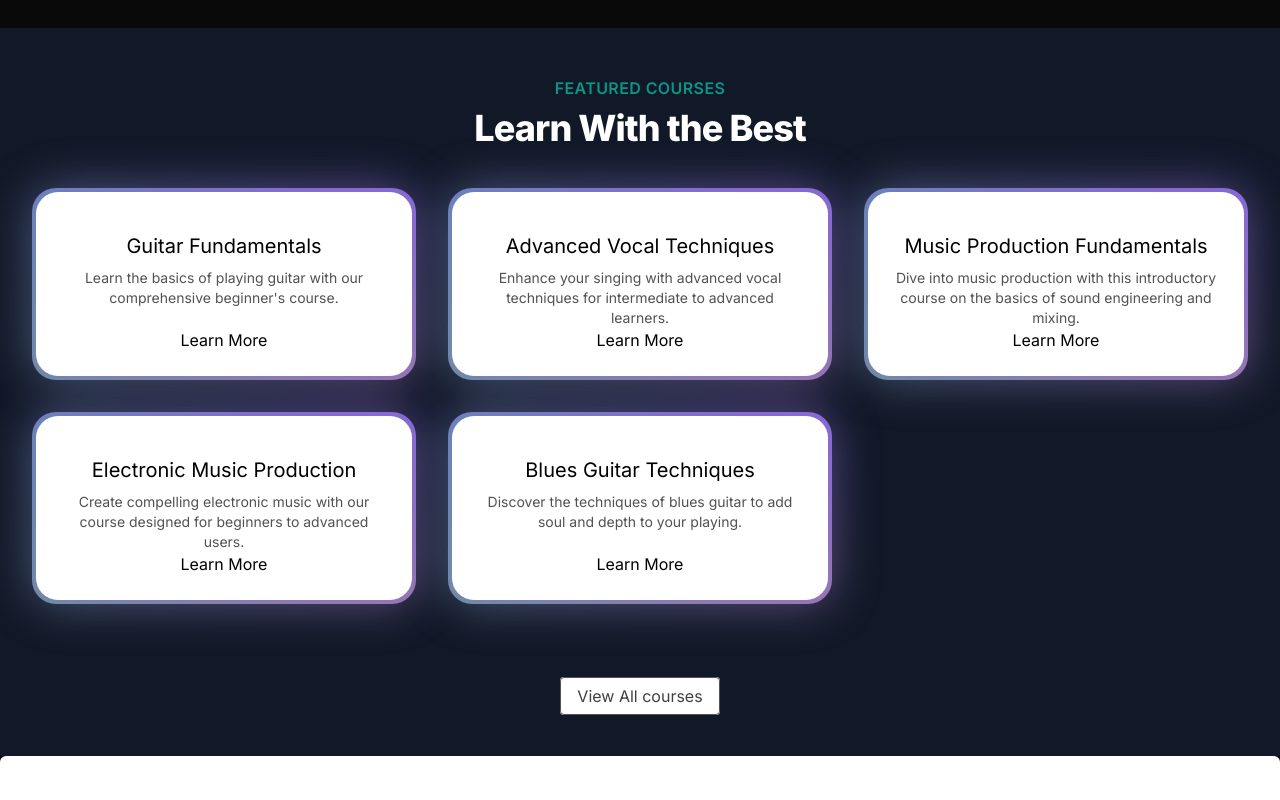
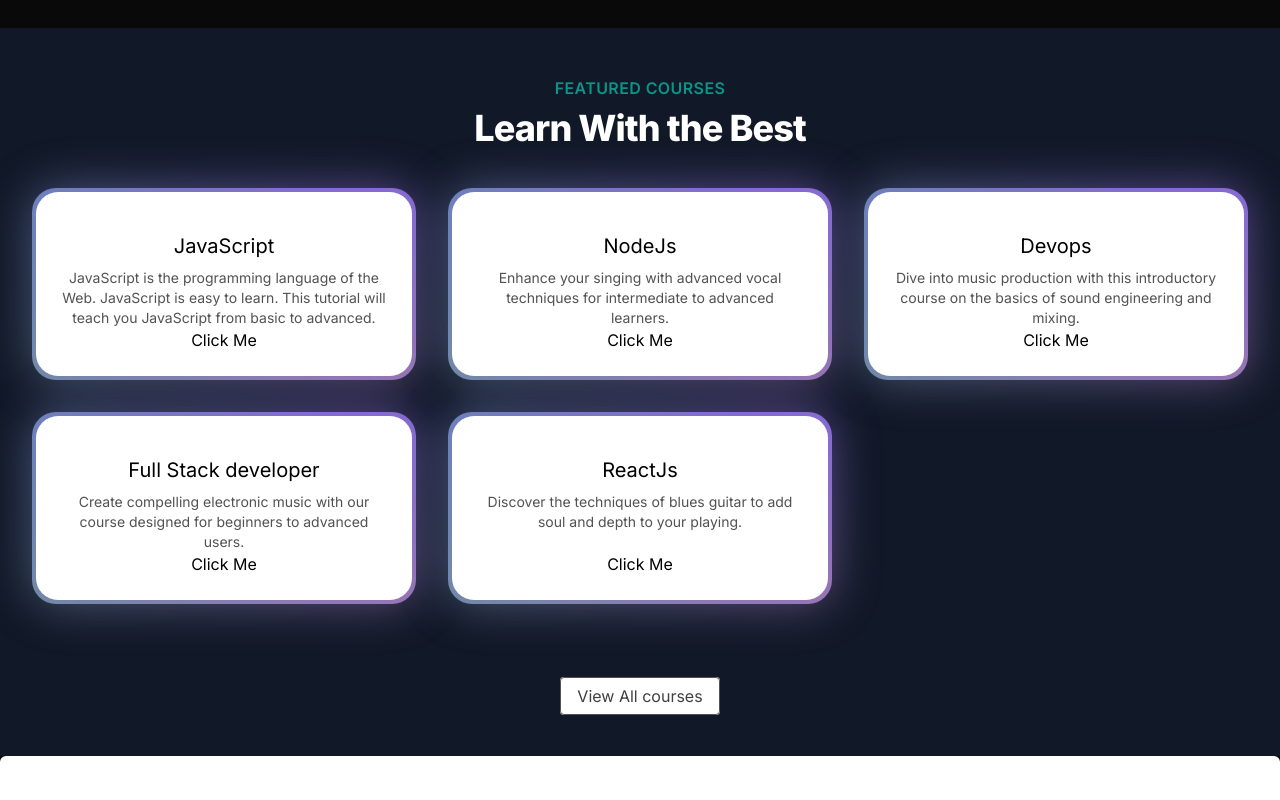
Before and after one commit to pintu1012kumar/Club-tech, a Next.js app: page / in a window 1280 px wide. Shown: the part 612-1412 px from the top of the page. Built offline with nearby package versions, Linux system fonts and the light colour scheme.

Commit message:
update ui

```diff
--- /dev/null
+++ b/src/app/contact/page.tsx
@@ -0,0 +1,11 @@
+import React from 'react'
+
+const page = () => {
+  return (
+    <div>
+      contact us pages
+    </div>
+  )
+}
+
+export default page
--- /dev/null
+++ b/src/app/courses/javascript/page.tsx
@@ -0,0 +1,11 @@
+import React from 'react'
+
+const page = () => {
+  return (
+    <div>
+      javascript..
+    </div>
+  )
+}
+
+export default page
--- /dev/null
+++ b/src/app/courses/page.tsx
@@ -0,0 +1,61 @@
+'use client'
+import { BackgroundGradient } from "@/components/ui/Background-gradient"
+import Link from "next/link"
+
+ import courseData from "@/data/courses_data.json"
+// import { BackgroundGradient } from "../ui/Background-gradient"
+
+interface Course{
+    id: number,
+    title: string,
+    slug: string,
+    description: string,
+    price: number,
+    instructor: string,
+    isFeatured: boolean,
+
+}
+
+
+function FeaturedCourses() {
+    const featuredCourses = courseData.courses.filter((course:Course) => course.isFeatured)
+
+
+  return (
+    <div className="py-12 bg-gray-900">
+        <div>
+            <div className="text-center">
+                <h2 className="text-base text-teal-600 font-semibold tracking-wide uppercase">FEATURED COURSES</h2>
+                <p className="mt-2 text-3xl leading-8 font-extrabold tracking-tight text-white sm:text-4xl">Learn With the Best</p>
+            </div>
+        </div>
+        <div className="mt-10 mx-8">
+            <div className="grid grid-cols-1 sm:grid-cols-2 lg:grid-cols-3 gap-8 justify-center">
+                {featuredCourses.map((course:Course)=> (
+                    <div key={course.id} className="flex justify-center">
+                        <BackgroundGradient
+                        className="flex flex-col rounded-[22px] bg-white dark:bg-zinc-900 overflow-hidden h-full max-w-sm">
+                            <div className="p-4 sm:p-6 flex flex-col items-center text-center flex-grow">
+                                <p className="text-lg sm:text-xl text-black mt-4 mb-2 dark:text-neutral-200">{course.title}</p>
+                                <p className="text-sm text-neutral-600 dark:text-neutral-400 flex-grow">{course.description}</p>
+                                <Link href={`/courses/${course.slug}`}>
+                                Click Me
+                                </Link>
+                            </div>
+                        </BackgroundGradient>
+                    </div>
+                ))}
+            </div>
+        </div>
+        <div className="mt-20 text-center">
+            <Link href={"/courses"}
+            className="px-4 py-2 rounded border border-neutral-600 text-neutral-700 bg-white hover:bg-gray-100 transition duration-200"
+            >
+            View All courses
+            </Link>
+        </div>
+    </div>
+  )
+}
+
+export default FeaturedCourses
--- a/src/components/FeaturedCourses.tsx
+++ b/src/components/FeaturedCourses.tsx
@@ -1,6 +1,6 @@
 'use client'
 import Link from "next/link"
-import courseData from "../data/dance_courses.json"
+import courseData from "../data/courses_data.json"
 import { BackgroundGradient } from "./ui/Background-gradient"
 
 interface Course{
@@ -36,7 +36,7 @@
                                     <p className="text-lg sm:text-xl text-black mt-4 mb-2 dark:text-neutral-200">{course.title}</p>
                                     <p className="text-sm text-neutral-600 dark:text-neutral-400 flex-grow">{course.description}</p>
                                     <Link href={`/courses/${course.slug}`}>
-                                Learn More
+                                    Click Me
                                     </Link>
                                 </div>
                             </BackgroundGradient>
--- a/src/components/HeroSection.tsx
+++ b/src/components/HeroSection.tsx
@@ -13,8 +13,11 @@
       />
         <div className="p-4 relative z-10 w-full text-center" >
             <h1
-            className="mt-20 md:mt-0 text-4xl md:text-7xl font-bold bg-clip-text text-transparent bg-gradient-to-b from-neutral-50 to-neutral-400"
-            >Master the art of music</h1>
+            className="mt-20 md:mt-0 text-3xl md:text-7xl font-bold bg-clip-text text-transparent bg-gradient-to-b from-neutral-50 to-neutral-400"
+            >Best Development Roadmap Here.</h1>
+            {/* <h1
+            className="mt-20 md:mt-0  md:text-7xl font-bold bg-clip-text text-transparent bg-gradient-to-b from-neutral-50 to-neutral-400"
+            > You Should Follow</h1> */}
             <p
             className="mt-4 font-normal text-base md:text-lg text-neutral-300 max-w-lg mx-auto"
             >Dive into our comprehensive music courses and transform your musical journey today. Whether you're a beginner or looking to refine your skills, join us to unlock your true potential.</p>
--- a/src/components/Navbar.tsx
+++ b/src/components/Navbar.tsx
@@ -19,11 +19,11 @@
 
         <MenuItem setActive={setActive} active={active} item="Our Courses">
         <div className="flex flex-col space-y-4 text-sm">
-        <HoveredLink href="/courses">All courses</HoveredLink>
-        <HoveredLink href="/courses">All courses</HoveredLink>
-        <HoveredLink href="/courses">All courses</HoveredLink>
-        <HoveredLink href="/courses">All courses</HoveredLink>
-        <HoveredLink href="/courses">All courses</HoveredLink>
+        <HoveredLink href="/courses/javascript">JavaScript</HoveredLink>
+        <HoveredLink href="/courses/reactjs">ReactJs</HoveredLink>
+        <HoveredLink href="/courses/nodejs">NodeJs</HoveredLink>
+        <HoveredLink href="/courses/fullstack">Full Stack Development</HoveredLink>
+        <HoveredLink href="/courses/devops">Devops</HoveredLink>
         </div>
 
        </MenuItem>
--- /dev/null
+++ b/src/data/courses_data.json
@@ -0,0 +1,104 @@
+{
+    "courses": [
+      {
+        "id": 1,
+        "title": "JavaScript",
+        "slug": "javascript",
+        "description": "JavaScript is the programming language of the Web. JavaScript is easy to learn. This tutorial will teach you JavaScript from basic to advanced.",
+        "price": 99.99,
+        "instructor": "John Doe",
+        "isFeatured": true,
+        "image": "/courses/guitar.jpg"
+      },
+      {
+        "id": 2,
+        "title": "ReactJs",
+        "slug": "piano-for-beginners",
+        "description": "Start your musical journey with foundational piano skills taught by expert instructors.",
+        "price": 109.99,
+        "instructor": "Jane Smith",
+        "isFeatured": false,
+        "image": "/courses/piano.jpg"
+      },
+      {
+        "id": 3,
+        "title": "NodeJs",
+        "slug": "nodejs",
+        "description": "Enhance your singing with advanced vocal techniques for intermediate to advanced learners.",
+        "price": 119.99,
+        "instructor": "Emily Johnson",
+        "isFeatured": true,
+        "image": "/courses/vocalist.jpg"
+      },
+      {
+        "id": 4,
+        "title": "ReactJs",
+        "slug": "drumming-mastery",
+        "description": "Master the drums with our comprehensive course covering all skill levels.",
+        "price": 129.99,
+        "instructor": "Mike Brown",
+        "isFeatured": false,
+        "image": "/courses/drumming.jpg"
+      },
+      {
+        "id": 5,
+        "title": "AI-ML",
+        "slug": "jazz-improvisation",
+        "description": "Learn the art of jazz improvisation with this course designed for all levels.",
+        "price": 139.99,
+        "instructor": "Chris Davis",
+        "isFeatured": false,
+        "image": "/courses/jazz.jpg"
+      },
+      {
+        "id": 6,
+        "title": "Devops",
+        "slug": "devops",
+        "description": "Dive into music production with this introductory course on the basics of sound engineering and mixing.",
+        "price": 149.99,
+        "instructor": "Alex Wilson",
+        "isFeatured": true,
+        "image": "/courses/music-prod.jpg"
+      },
+      {
+        "id": 7,
+        "title": "Backend developer",
+        "slug": "songwriting-essentials",
+        "description": "Learn the essentials of songwriting to express your musical creativity.",
+        "price": 159.99,
+        "instructor": "Samantha Miller",
+        "isFeatured": false,
+        "image": "/courses/song-writing.jpg"
+      },
+      {
+        "id": 8,
+        "title": "Full Stack developer",
+        "slug": "fullstack",
+        "description": "Create compelling electronic music with our course designed for beginners to advanced users.",
+        "price": 169.99,
+        "instructor": "Luke Harris",
+        "isFeatured": true,
+        "image": "/courses/music-prod.jpg"
+      },
+      {
+        "id": 9,
+        "title": "Blockchain",
+        "slug": "classical-music-history",
+        "description": "Explore the rich history of classical music from its origins to the present day.",
+        "price": 179.99,
+        "instructor": "Grace Lee",
+        "isFeatured": false,
+        "image": "/courses/classical-music.jpg"
+      },
+      {
+        "id": 10,
+        "title": "ReactJs",
+        "slug": "reactjs",
+        "description": "Discover the techniques of blues guitar to add soul and depth to your playing.",
+        "price": 189.99,
+        "instructor": "Ethan Moore",
+        "isFeatured": true,
+        "image": "/courses/blues.jpg"
+      }
+    ]
+  }
```
Lines whose indentation alone changed are shown as unchanged.
